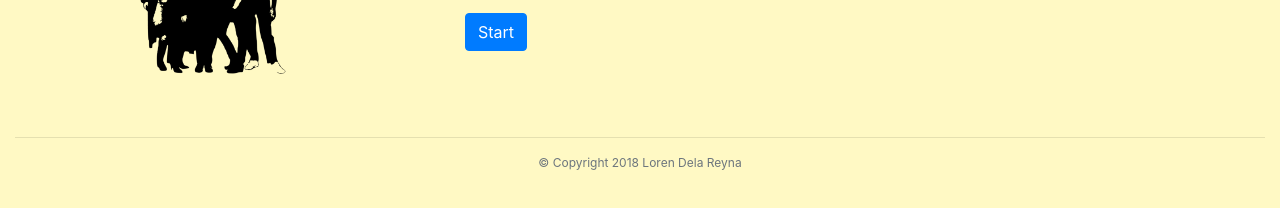
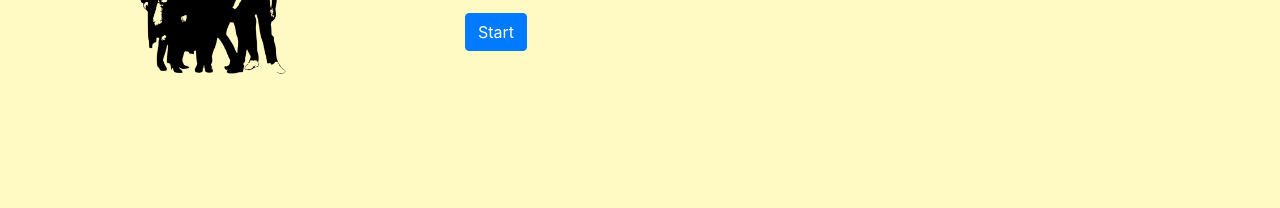
Before and after one commit to ldelareyna/Basic-Quiz, a plain HTML site: page index.html in a window 1280 px wide. Shown: the part 562-770 px from the top of the page. Drawn offline with nearby package versions, Linux system fonts and the light colour scheme.

Commit message:
Completed

```diff
--- a/index.html
+++ b/index.html
@@ -61,14 +61,6 @@
     </div>
   </div>
 
-  <!--FOOTER-->
-  <footer class="footer">
-    <div class="container-fluid">
-      <hr>
-      <span class="text-center">
-        <p id="copyright-small" class="text-muted">&copy; Copyright 2018 Loren Dela Reyna</p></span>
-      </div>
-    </footer>
 
     <script src="https://ajax.googleapis.com/ajax/libs/jquery/3.2.1/jquery.min.js"></script>
     <script type="text/javascript" src="assets/javascript/script.js"></script>
```
